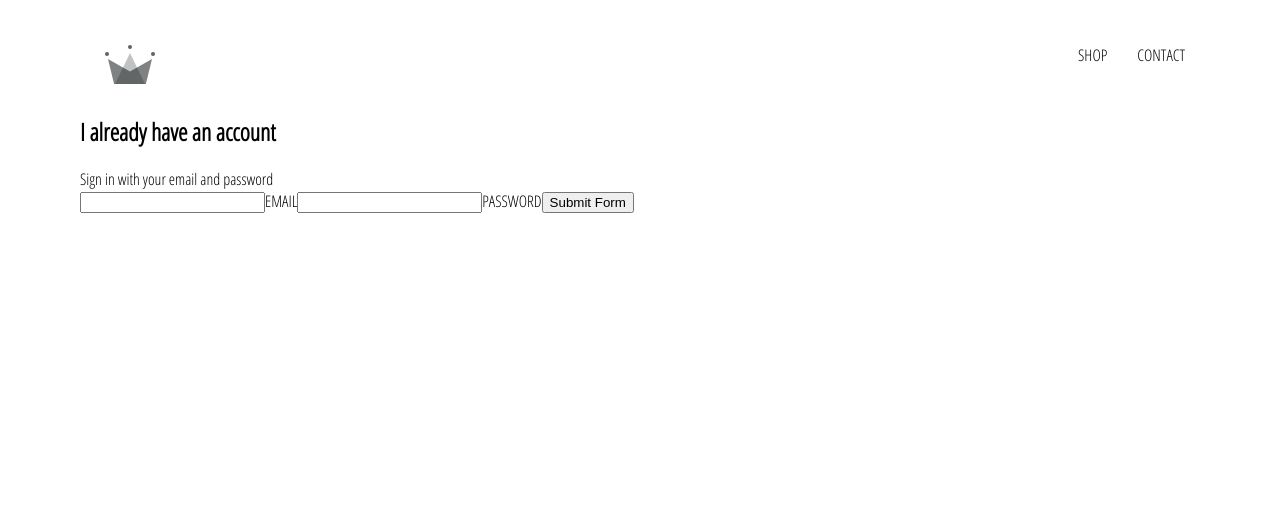
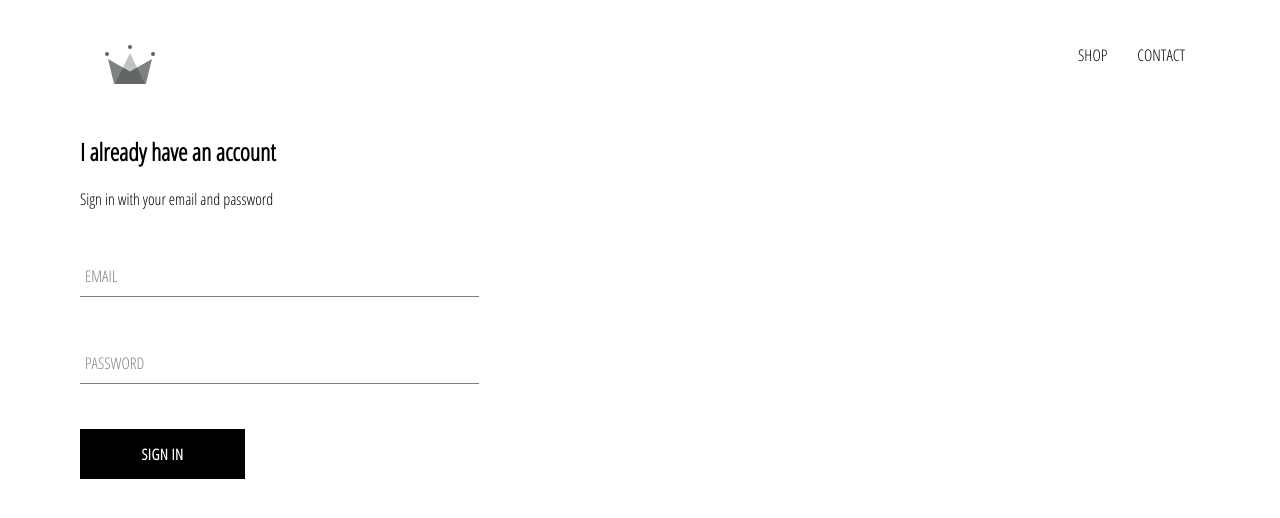
Before and after one commit to nikgun1984/ecommerce-React, a React (Create React App) app: page /signin in a window 1280 px wide. Shown: the top 518 px of the page. Built offline with nearby package versions, Linux system fonts and the light colour scheme.

Commit message:
added input and button components

```diff
--- /dev/null
+++ b/src/components/custom-button/custom-button.component.jsx
@@ -0,0 +1,11 @@
+import './custom-button.styles.scss';
+
+const CustomButton = ({children, ...otherProps}) => {
+	return (
+		<button className="custom-button" {...otherProps}>
+			{children}
+		</button>
+	)
+}
+
+export default CustomButton;
--- /dev/null
+++ b/src/components/custom-button/custom-button.styles.scss
@@ -0,0 +1,22 @@
+.custom-button {
+  min-width: 165px;
+  width: auto;
+  height: 50px;
+  letter-spacing: 0.5px;
+  line-height: 50px;
+  padding: 0 35px 0 35px;
+  font-size: 15px;
+  background-color: black;
+  color: white;
+  text-transform: uppercase;
+  font-family: 'Open Sans Condensed';
+  font-weight: bolder;
+  border: none;
+  cursor: pointer;
+
+  &:hover {
+    background-color: white;
+    color: black;
+    border: 1px solid black;
+  }
+}
--- /dev/null
+++ b/src/components/form-input/form-input.component.jsx
@@ -0,0 +1,15 @@
+import './form-input.styles.scss';
+
+const FormInput = ({handleChange, label,  ...otherProps}) => {
+	return (
+		<div className="group">
+			<input className="form-input" type="text" onChange={handleChange} {...otherProps}/>
+			{
+				label?
+				<label htmlFor="" className={`${otherProps.value.length?'shrink':''} form-input-label`}>{label}</label>:null
+			}
+		</div>
+	)
+}
+
+export default FormInput;
--- /dev/null
+++ b/src/components/form-input/form-input.styles.scss
@@ -0,0 +1,54 @@
+$sub-color: grey;
+$main-color: black;
+
+@mixin shrinkLabel {
+  top: -14px;
+  font-size: 12px;
+  color: $main-color;
+}
+
+.group {
+  position: relative;
+  margin: 45px 0;
+
+  .form-input {
+    background: none;
+    background-color: white;
+    color: $sub-color;
+    font-size: 18px;
+    padding: 10px 10px 10px 5px;
+    display: block;
+    width: 100%;
+    border: none;
+    border-radius: 0;
+    border-bottom: 1px solid $sub-color;
+    margin: 25px 0;
+
+    &:focus {
+      outline: none;
+    }
+
+    &:focus ~ .form-input-label {
+      @include shrinkLabel();
+    }
+  }
+
+  input[type='password'] {
+    letter-spacing: 0.3em;
+  }
+
+  .form-input-label {
+    color: $sub-color;
+    font-size: 16px;
+    font-weight: normal;
+    position: absolute;
+    pointer-events: none;
+    left: 5px;
+    top: 10px;
+    transition: 300ms ease all;
+
+    &.shrink {
+      @include shrinkLabel();
+    }
+  }
+}
--- a/src/components/sign-in/sign-in.component.jsx
+++ b/src/components/sign-in/sign-in.component.jsx
@@ -1,5 +1,7 @@
 import React from "react";
 
+import FormInput from "../form-input/form-input.component";
+import CustomButton from "../custom-button/custom-button.component";
 import './sign-in.styles.scss';
 
 export default class SignIn extends React.Component {
@@ -28,11 +30,9 @@
 				<span>Sign in with your email and password </span>
 
 				<form onSubmit={this.handleSubmit}>
-					<input type="email" name="email" value={this.state.email} onChange={this.handleChange} required/>
-					<label htmlFor="">EMAIL</label>
-					<input type="password" name="password" value={this.state.password} required onChange={this.handleChange}/>
-					<label htmlFor="">PASSWORD</label>
-					<input type="submit" value="Submit Form"/>
+					<FormInput type="email" name="email" value={this.state.email} handleChange={this.handleChange} label="EMAIL" required/>
+					<FormInput type="password" name="password" value={this.state.password} required handleChange={this.handleChange} label="PASSWORD"/>
+					<CustomButton type="submit" value="Submit Form">Sign in</CustomButton>
 				</form>
 			</div>
 		)
--- a/src/components/sign-in/sign-in.styles.scss
+++ b/src/components/sign-in/sign-in.styles.scss
@@ -0,0 +1,9 @@
+.sign-in {
+	width: 30vw;
+	display: flex;
+	flex-direction: column;
+
+	.title {
+		margin: 10px 0;
+	}
+}
```
